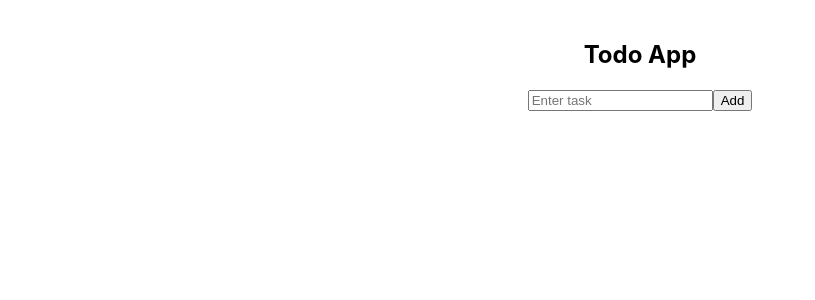
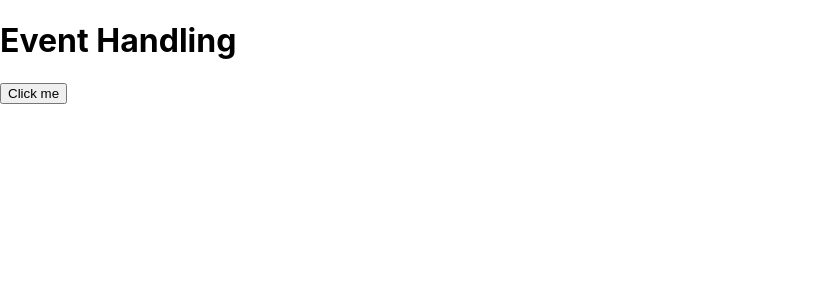
Before and after one commit to tushar434434/frontend, a React (Create React App) app: page / in a window 1280 px wide. Shown: the top 300 px of the page, without its empty margins (0-815 px from the left). Built offline with nearby package versions, Linux system fonts and the light colour scheme.

Commit message:
12/02/2026

```diff
--- a/src/Todo.jsx
+++ b/src/Todo.jsx
@@ -1,4 +1,4 @@
-import React, { useState } from "react";
+/*import React, { useState } from "react";
 
 function Todo() {
   const [task, setTask] = useState("");
@@ -44,4 +44,23 @@ const addTask = () => {
   );
 }
 
-export default Todo;
+export default Todo;*/
+/*
+export default function Todo(){
+  function Todo(name){
+    alert(`you are ${name}`);
+  }
+  return <>
+  <h1>Event Handling</h1>
+  <button onClick={()=>Todo("tushar")}>Click me</button>
+  </>
+}*/
+export default function Todo(){
+  function Todo(name){
+    alert(`you are ${name}`);
+  }
+  return <>
+  <h1>Event Handling</h1>
+  <button onClick={()=>Todo("tushar")}>Click me</button>
+  </>
+}
```
